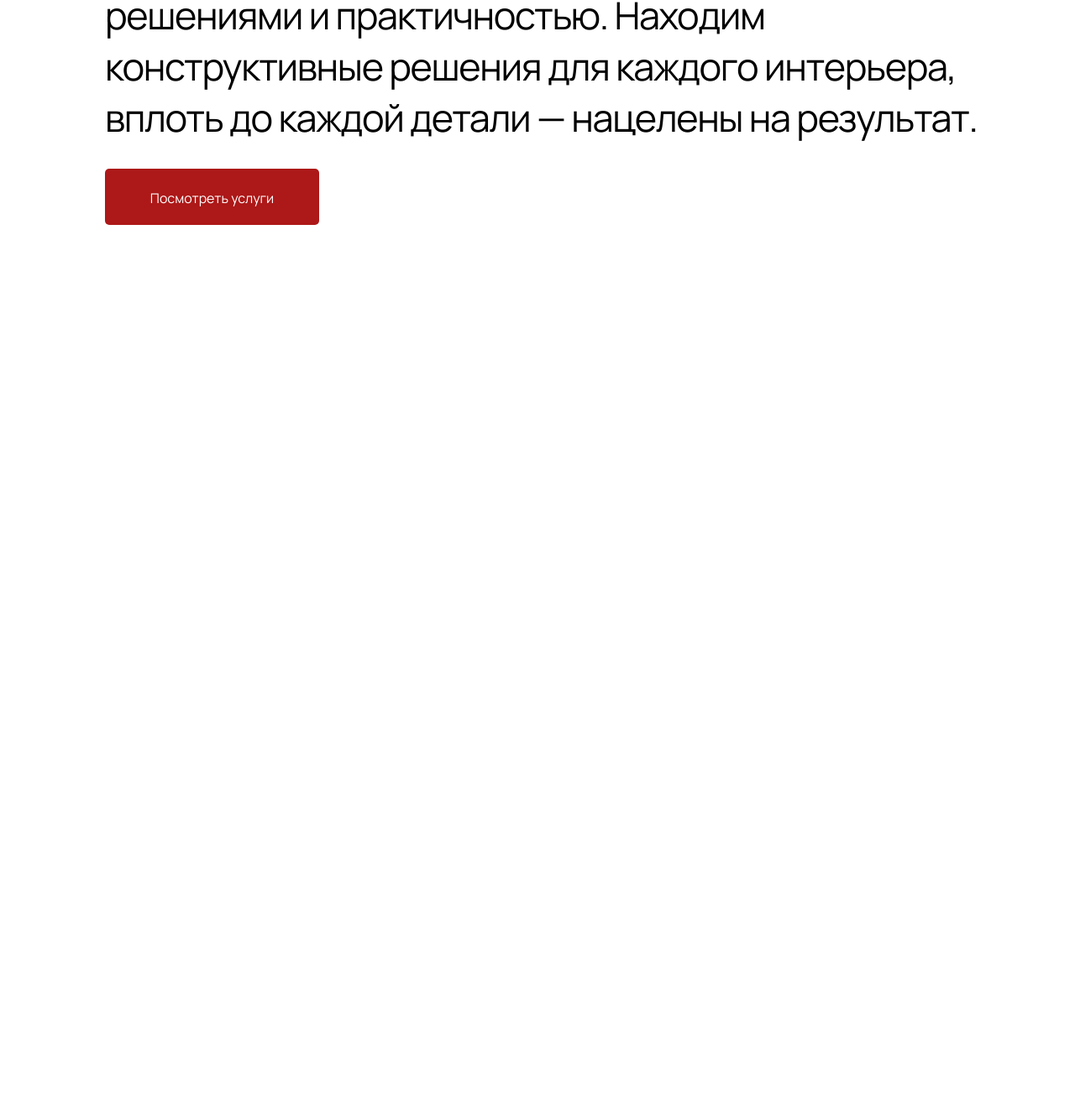
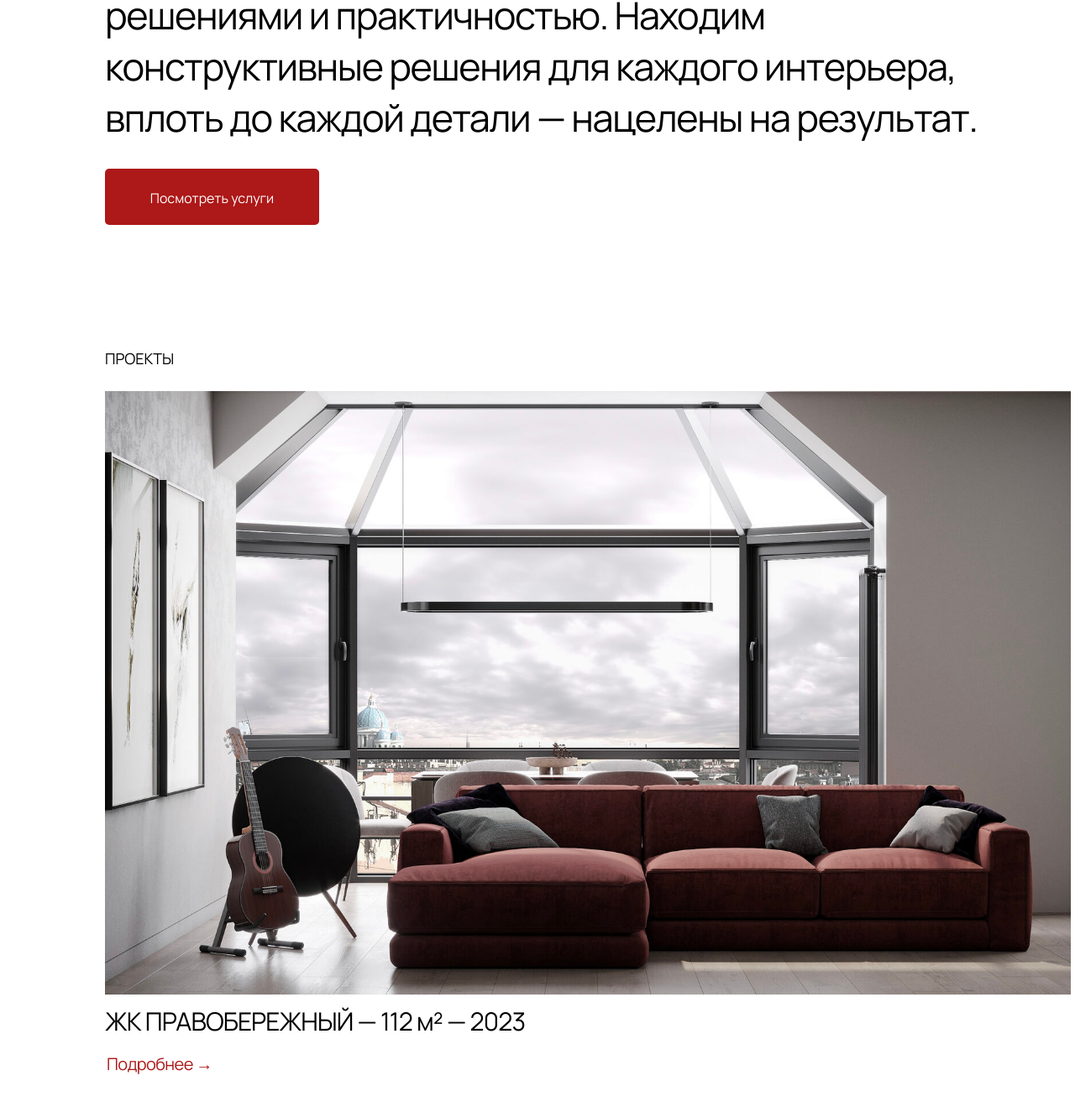
Before and after one commit to svytoz/proj1, a plain HTML site: page index.html in a window 1280 px wide. Shown: the part 1168-2487 px from the top of the page at 84% size. Before the commit the page ends 1436 px from the top, so only its background shows below. Drawn offline with Linux system fonts and the light colour scheme.

Commit message:
Add files via upload

```diff
--- a/index.html
+++ b/index.html
@@ -18,14 +18,14 @@
         <h1>Современные и стильные интерьеры для комфортной жизни</h1>
         <div class="title-img">
           <p class="img-text">
-          Мы - команда квалифицированных дизайнеров и архитекторов, занимающихся
-          разработкой и реализацией дизайн-проектов
+            Мы - команда квалифицированных дизайнеров и архитекторов,
+            занимающихся разработкой и реализацией дизайн-проектов
           </p>
         </div>
       </div>
       <div class="description">
         <h2>О НАС</h2>
-      <p class="description">
+        <p class="description-about">
           Студия основана в 2011 году. Полностью отдаемся проектированию и
           реализации интерьеров. К нам обращаются за уютом, индивидуальными
           решениями и практичностью. Находим конструктивные решения для каждого
@@ -33,6 +33,12 @@
         </p>
         <a class="btn" href="/404">Посмотреть услуги</a>
       </div>
+      <div class="projects">
+        <h2>ПРОЕКТЫ</h2>
+        <img class="projects-img" src="../resources/proj-img.png" />
+        <p class="project-name">ЖК ПРАВОБЕРЕЖНЫЙ — 112 м² — 2023</p>
+        <a class="projects" href="//">Подробнее →</a>
+      </div>
     </div>
   </body>
 </html>
--- a/styles/styles.css
+++ b/styles/styles.css
@@ -17,14 +17,12 @@ body {
 
 h1 {
   width: 956px;
-  height: 120px;
   font-weight: 400;
   font-size: 60px;
   line-height: 60px;
   text-align: left;
   margin-bottom: 30px;
   letter-spacing: -0.03em;
-
 }
 
 .title-img {
@@ -46,7 +44,6 @@ h1 {
   width: 430px;
   height: 81px;
   letter-spacing: -0.03em;
-
 }
 
 h2 {
@@ -59,20 +56,17 @@ h2 {
 }
 
 .description {
-width: 1051px;
-height: 518px;
+  width: 1051px;
 }
 
-p.description {
-  width: 1048px;
-  height: 366px;
+p.description-about {
+  width: 100%;
   font-weight: 400;
   font-size: 45px;
   line-height: 61px;
   margin-bottom: 30px;
   text-align: left;
   letter-spacing: -0.03em;
-
 }
 
 .btn {
@@ -88,3 +82,33 @@ p.description {
   cursor: pointer;
   text-decoration: none;
 }
+
+.projects {
+  width: 1150px;
+}
+
+.projects-img {
+  width: 1150px;
+  margin-bottom: 15px;
+}
+
+.project-name {
+  font-weight: 400;
+  font-size: 30px;
+  line-height: 30px;
+  letter-spacing: -0.03em;
+  margin-bottom: 15px;
+  width: 501px;
+  height: 41px;
+}
+
+a.projects {
+  width: 127px;
+  font-weight: 400;
+  font-size: 20px;
+  line-height: 20px;
+  letter-spacing: -0.03em;
+  color: #ad1818;
+  text-decoration: none;
+  padding-left: 2px;
+}
```
Also changed, not shown: resources/proj-img.png (added). Lines whose indentation alone changed are shown as unchanged.
